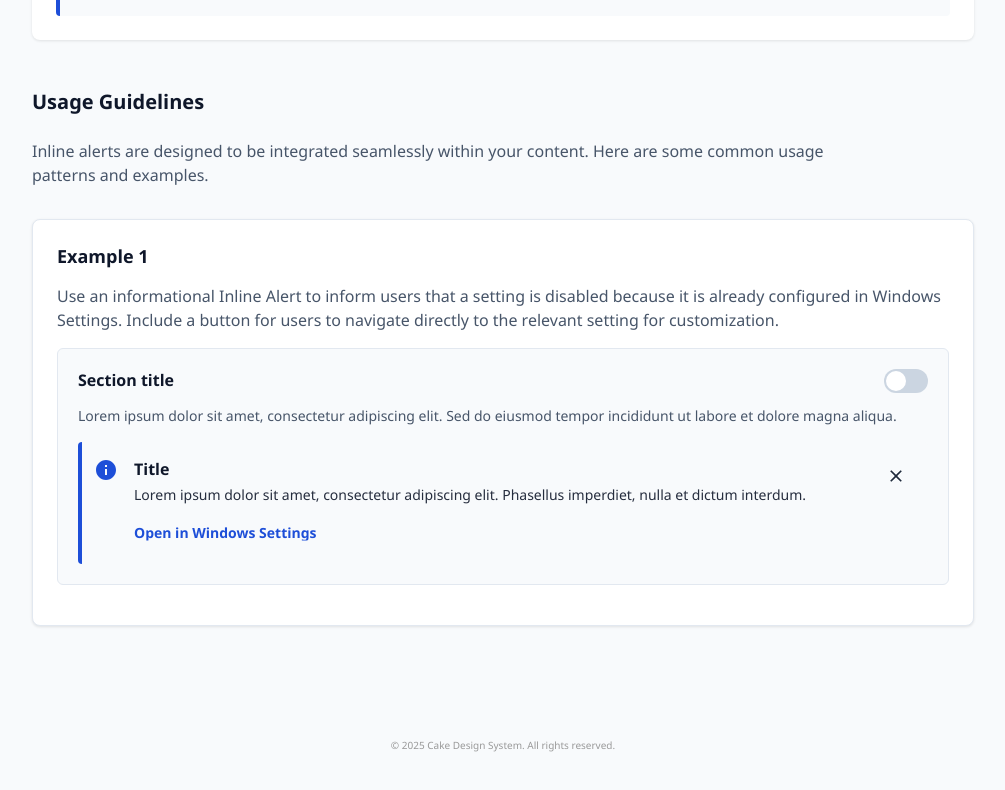
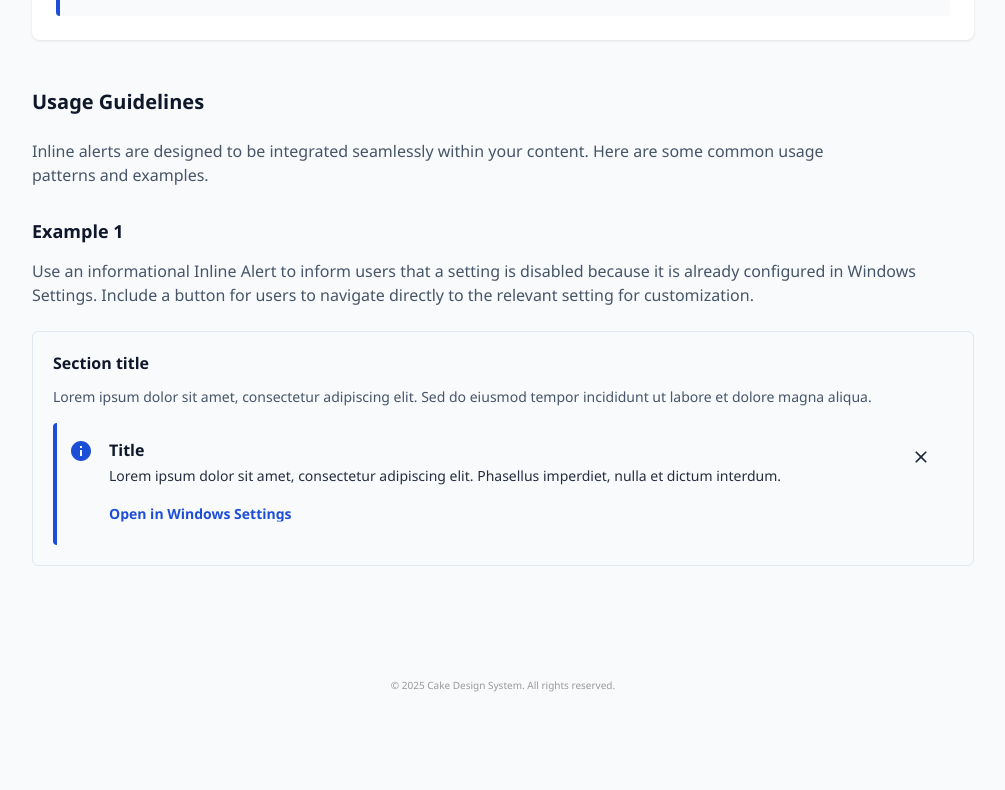
Before and after one commit to cake-admin/cakev2, a React (Create React App) app: page /components/alert in a window 1280 px wide. Shown: the part 1030-1820 px from the top of the page, without its empty margins (262-1267 px from the left). After the commit the page ends 1782 px from the top, so only its background shows below. Built offline with nearby package versions, Linux system fonts and the light colour scheme.

Commit message:
Restructure example: move header outside card and remove toggle switch

```diff
--- a/src/pages/AlertPage.js
+++ b/src/pages/AlertPage.js
@@ -386,18 +386,11 @@ const AlertPage = () => {
         </Description>
 
         <div style={{ display: 'grid', gap: '24px', gridTemplateColumns: 'repeat(auto-fit, minmax(400px, 1fr))' }}>
-          {/* Example 5: Windows Settings integration */}
-          <div style={{
-            background: '#FFFFFF',
-            border: '1px solid #E2E8F0',
-            borderRadius: '8px',
-            padding: '24px',
-            boxShadow: '0 1px 3px rgba(0, 0, 0, 0.1)'
-          }}>
+          <div>
             <h3 style={{ margin: '0 0 16px 0', fontSize: '1.125rem', fontWeight: '600', color: '#0F172A' }}>
               Example 1
             </h3>
-            <p style={{ margin: '0 0 16px 0', color: '#475569', lineHeight: '1.5' }}>
+            <p style={{ margin: '0 0 24px 0', color: '#475569', lineHeight: '1.5' }}>
               Use an informational Inline Alert to inform users that a setting is disabled because it is already configured in Windows Settings. Include a button for users to navigate directly to the relevant setting for customization.
             </p>
 
@@ -406,33 +399,11 @@ const AlertPage = () => {
               background: '#F8FAFC',
               border: '1px solid #E2E8F0',
               borderRadius: '6px',
-              padding: '20px',
-              marginBottom: '16px'
+              padding: '20px'
             }}>
-              <div style={{ display: 'flex', justifyContent: 'space-between', alignItems: 'flex-start', marginBottom: '12px' }}>
-                <h4 style={{ margin: '0', fontSize: '1rem', fontWeight: '600', color: '#0F172A' }}>
-                  Section title
-                </h4>
-                <div style={{
-                  width: '44px',
-                  height: '24px',
-                  background: '#CBD5E1',
-                  borderRadius: '12px',
-                  position: 'relative',
-                  cursor: 'pointer'
-                }}>
-                  <div style={{
-                    width: '20px',
-                    height: '20px',
-                    background: '#FFFFFF',
-                    borderRadius: '50%',
-                    position: 'absolute',
-                    top: '2px',
-                    left: '2px',
-                    transition: 'transform 0.2s'
-                  }}></div>
-                </div>
-              </div>
+              <h4 style={{ margin: '0 0 12px 0', fontSize: '1rem', fontWeight: '600', color: '#0F172A' }}>
+                Section title
+              </h4>
               <p style={{ margin: '0 0 16px 0', color: '#475569', lineHeight: '1.5', fontSize: '0.875rem' }}>
                 Lorem ipsum dolor sit amet, consectetur adipiscing elit. Sed do eiusmod tempor incididunt ut labore et dolore magna aliqua.
               </p>
```
